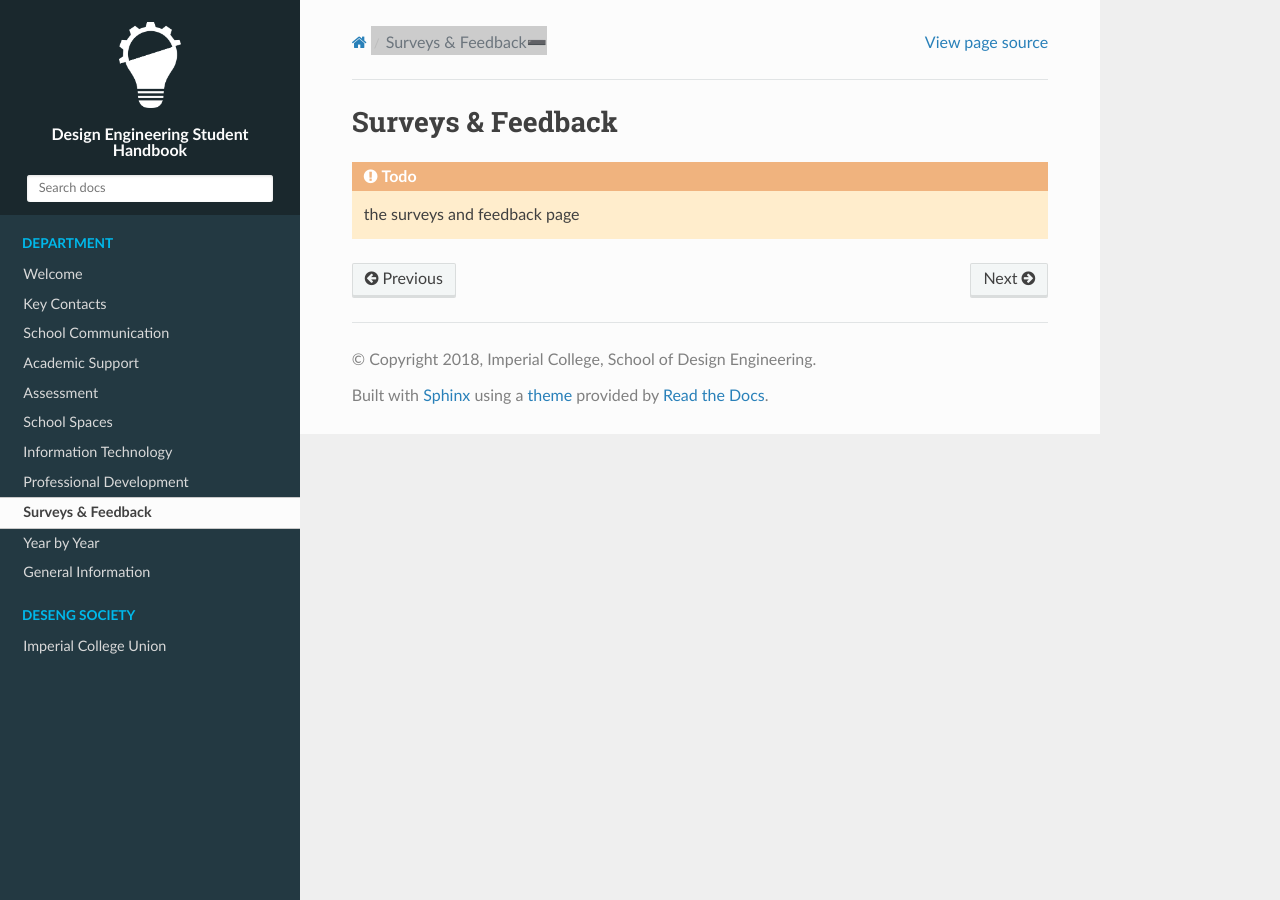
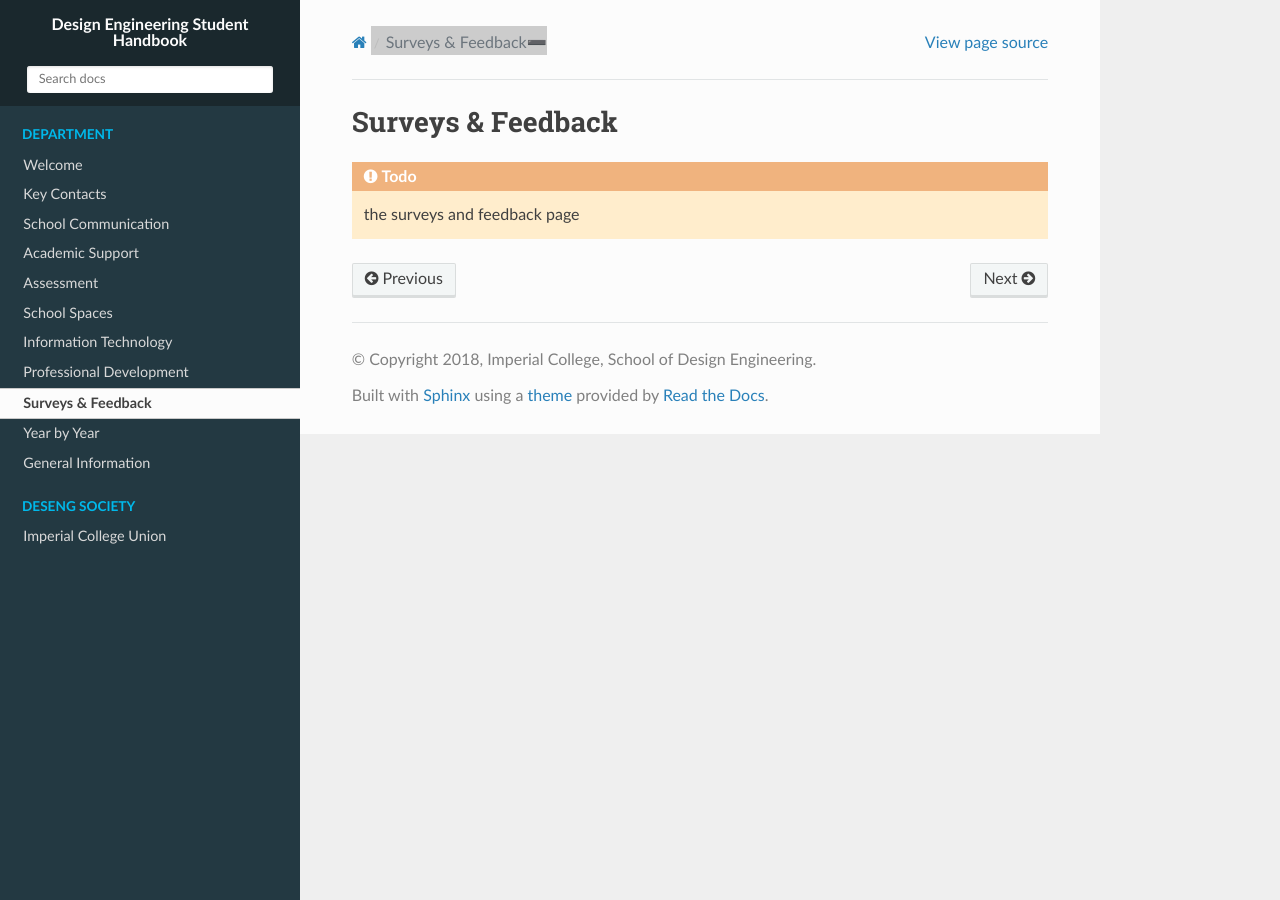
Before and after one commit to ImperialDesSoc/handbook, a Sphinx documentation site: the page built from source/feedback.rst, in a window 1280 px wide. Built offline with Sphinx 7.4.7 and the Read the Docs theme 2.0.0, drawn with Linux system fonts in a browser that asks for light colours.

Commit message:
suppress logo and favicon usage

```diff
--- a/source/conf.py
+++ b/source/conf.py
@@ -103,8 +103,8 @@ html_context = {
         ],
      }
 
-html_favicon = '_static/favicon.png'
-html_logo = '_static/logo.png'
+# html_favicon = '_static/favicon.png'
+# html_logo = '_static/logo.png'
 
 # -- Options for HTMLHelp output ------------------------------------------
 
```
